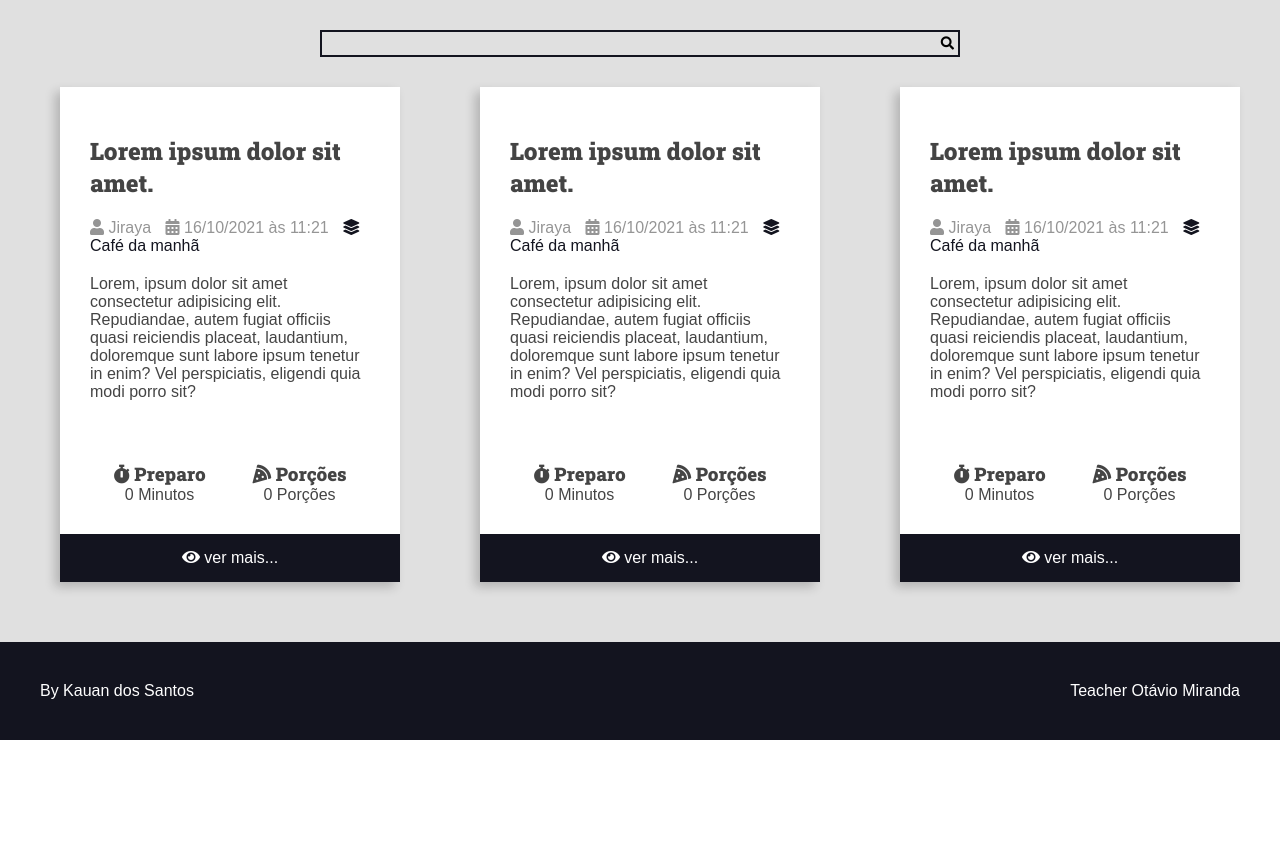
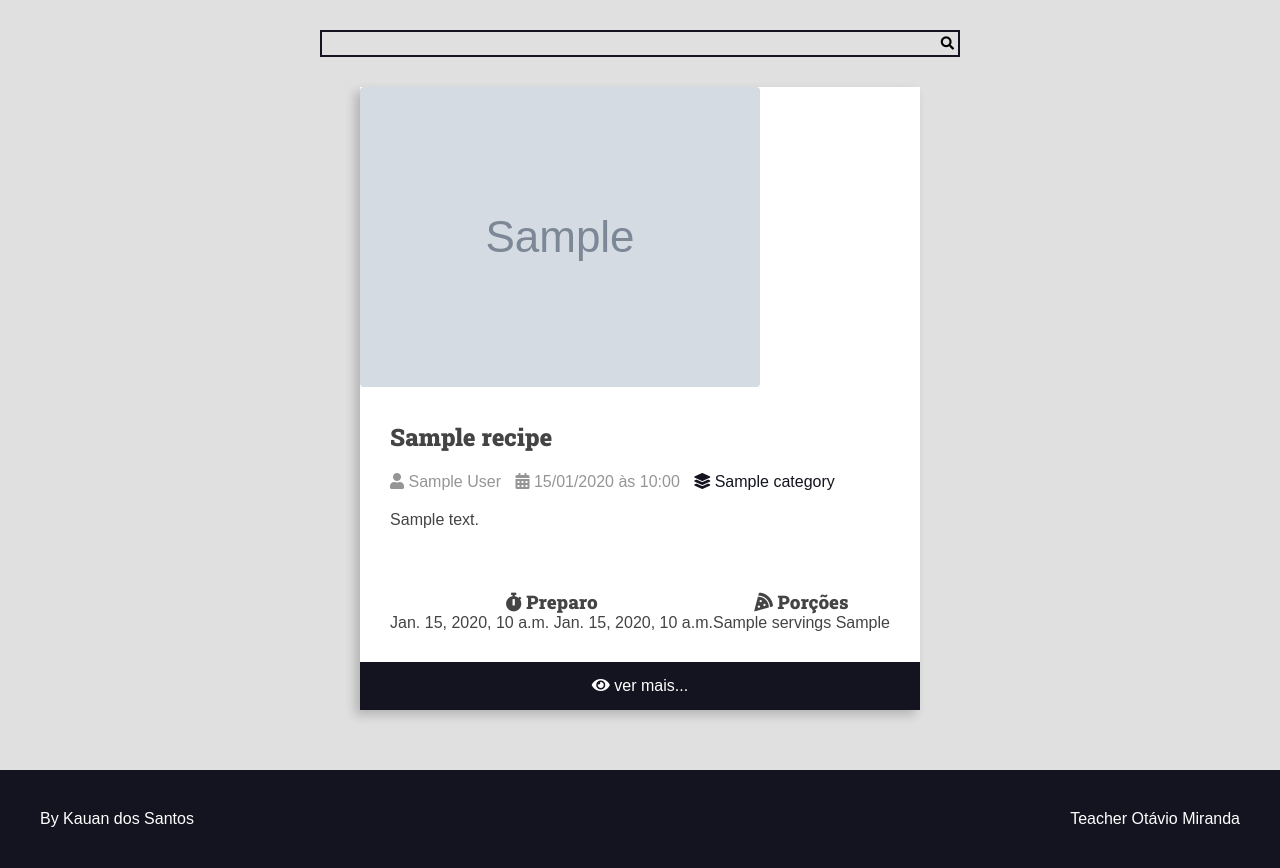
Before and after one commit to Kauansstz/projeto-django, a Django app: template recipes/templates/recipes/pages/home.html in a window 1280 px wide. Shown: the part 113-981 px from the top of the page. Before the commit the page ends 853 px from the top, so only its background shows below. Run offline with Django 4.2, Linux system fonts and the light colour scheme; the template is opened without the code that fills it: most values are stand-ins (such as "Sample title", 1, 10 or a date in 2020); grey boxes marked "Sample" are stand-in pictures; some libraries are stand-ins or nearby versions.

Commit message:
Inserido o id na aba recipes, configurado para aparecer as iamgens e as descrições, e configurado o link para home

```diff
--- a/recipes/templates/recipes/pages/home.html
+++ b/recipes/templates/recipes/pages/home.html
@@ -4,8 +4,8 @@
 
 {% block content %}
 <div class="main-content main-content-list container">
-    {% include 'recipes/partials/recipe.html' %}
-    {% include 'recipes/partials/recipe.html' %}
-    {% include 'recipes/partials/recipe.html' %}
+    {% for recipe in recipes%}
+        {% include 'recipes/partials/recipe.html' %}
+    {% endfor %}
 </div>
 {% endblock content %}
--- a/recipes/templates/recipes/partials/header.html
+++ b/recipes/templates/recipes/partials/header.html
@@ -1,7 +1,7 @@
 <header class="main-header-container">
     <div class="main-header container">
         <h1>
-            <a class = "main-logo" href="/">
+            <a class = "main-logo" href="{% url 'recipes-home' %}">
                 <i class="fas fa-utensils main-logo-icon"></i>
                 <span class="main-logo-text">Recipes</span>
             </a>
--- a/recipes/templates/recipes/partials/recipe.html
+++ b/recipes/templates/recipes/partials/recipe.html
@@ -1,55 +1,66 @@
 <div class="main-content main-content-list container">
     <div class="recipe recipe-list-item">
      <div class="recipe-cover">
-         <img src="https://via.placeholder.com/1280x720.png/269fe6" alt="">
+        <a href="{% url 'recipes-recipe' recipe.id %}">
+            <img src="{{ recipe.cover.url }}" alt="Temporário">
+        </a>
      </div>
 
      <div class="recipe-title-container">
-         <h2 class="recipe-title"> Lorem ipsum dolor sit amet.</h2>
+         <h2 class="recipe-title">{{ recipe.title }}</h2>
      </div>
 
      <div class="recipe-author">
          <span class="recipe-author-item">
              <i class="fas fa-user"></i>
-             Jiraya
+             {{recipe.author.first_name}} {{recipe.author.last_name}}
          </span>
          <span class="recipe-author-item">
             <i class="fas fa-calendar-alt"></i>
-            16/10/2021 às 11:21
+            {{recipe.create_at|date:"d/m/Y "}} às {{recipe.create_at|date:"H:i"}}
         </span>
         <span class="recipe-author-item">
             <a href="/recipes/category/cafe-da-manha/">
                 <i class="fas fa-layer-group"></i>
-                <span>Café da manhã</span>
+                <span>{{recipe.category.name}}</span>
             </a>
         </span>
     </div>
 
     <div class="recipe-content">
-        <p>Lorem, ipsum dolor sit amet consectetur adipisicing elit. Repudiandae, autem fugiat officiis quasi reiciendis placeat,
-            laudantium, doloremque sunt labore ipsum tenetur in enim? Vel perspiciatis, eligendi quia modi porro sit?</p>
+        <p>{{recipe.description}}</p>
     </div>
 
     <div class="recipe-meta-container">
         <div class="recipe-meta recipe-preparation">
             <h3 class="recipe-meta-title"><i class="fas fa-stopwatch"></i> Preparo</h3>
             <div class="recipe-meta-text">
-                0 Minutos
+                {{recipe.preparation_time}} {{recipe.preparation_time_unit}}
             </div>
         </div>
         <div class="recipe-meta recipe-servings">
             <h3 class="recipe-meta-title"><i class="fas fa-pizza-slice"></i> Porções</h3>
             <div class="recipe-meta-text">
-                0 Porções
+                {{recipe.servings}} {{recipe.servings_unit}}
             </div>
         </div>
     </div>
+
+    {% if is_detail_page is not True %}
         <footer class="recipe-footer">
             <a class="recipe-read-more button button-dark button-full-width" href="/recipes/3/">
                 <i class="fas fa-eye"></i>
                 <span>ver mais...</span>
             </a>
         </footer>
+    {% endif %}
+
+    {% if is_detail_page is True %}
+        <div class="preparation-steps">
+            {{recipe.preparation_steps | linebreaksbr}}
+        </div>
+    {% endif %}
+
 
 </div>
 </div>
--- a/recipes/urls.py
+++ b/recipes/urls.py
@@ -5,6 +5,6 @@ from . import views
 
 
 urlpatterns = [
-    path('', views.home, name="home"),
-    path('recipes/<int:id>/', views.recipe, name='recipe'),
+    path('', views.home, name="recipes-home"),
+    path('recipes/<int:id>/', views.recipe, name='recipes-recipe'),
 ]
```
Also changed, not shown: recipes/static/css/style.css (+11 -2 lines), recipes/views.py (+8 -3 lines), utils/recipes/factory.py (added, +34 -0 lines). Lines whose indentation alone changed are shown as unchanged.
